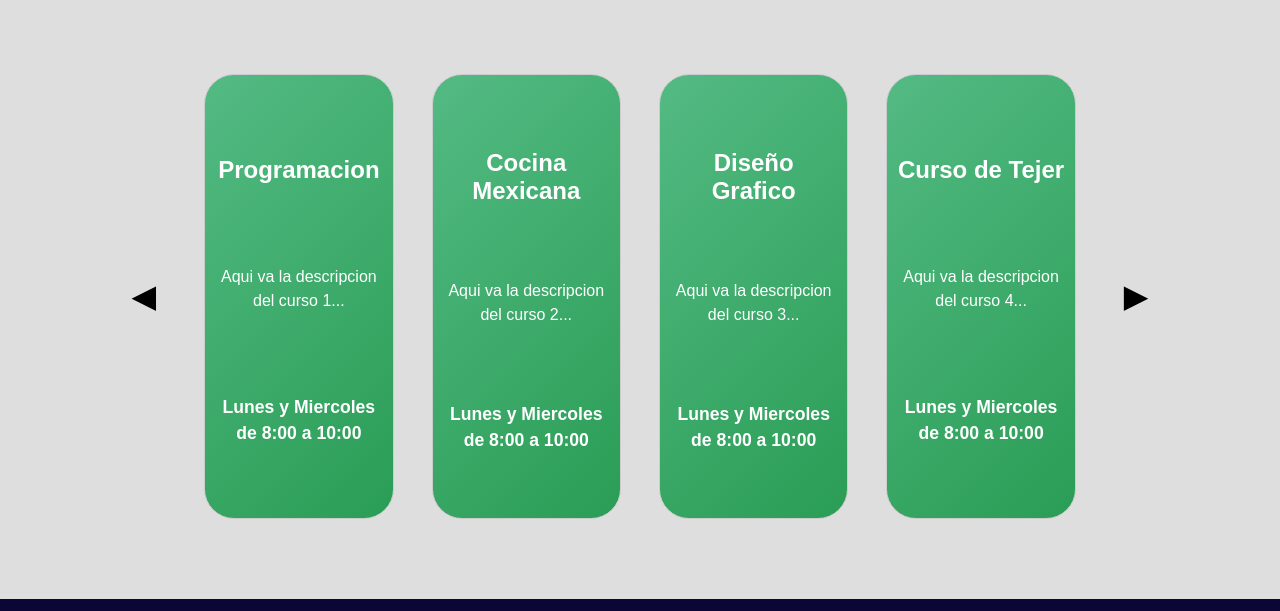
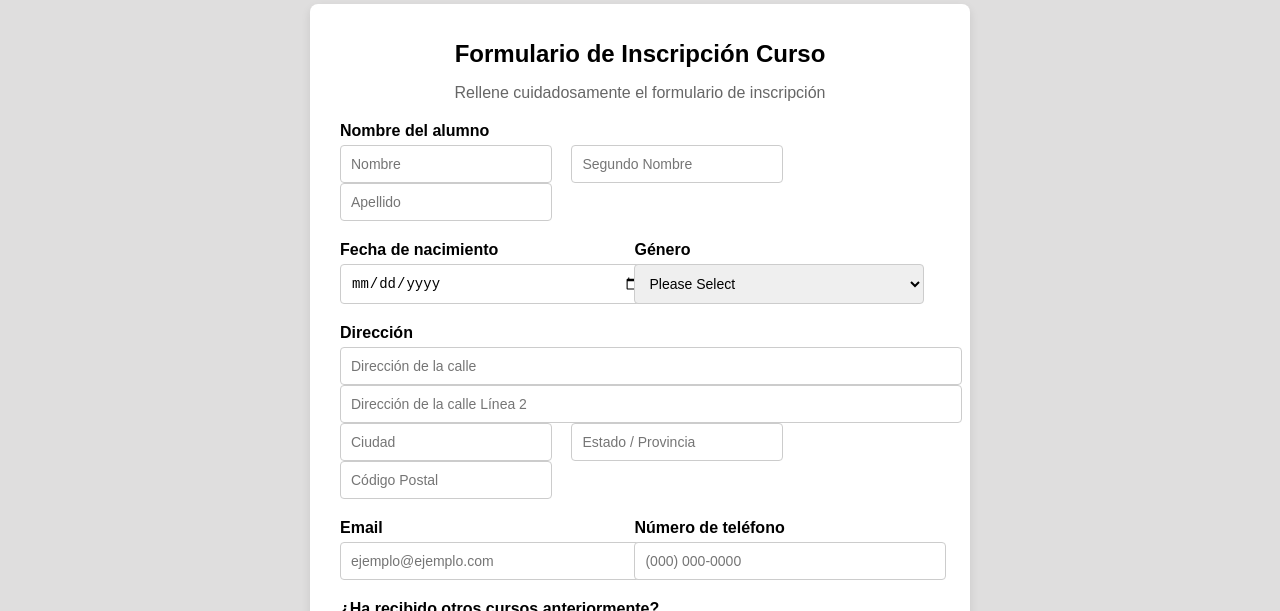
Before and after one commit to juanma91m/interfaces-TUDAI-TP5, a plain HTML site: page Preinscripcion.html in a window 1280 px wide. Shown: the part 101-712 px from the top of the page. Drawn offline with Linux system fonts and the light colour scheme.

Commit message:
Agregado formulario a preinscripcion

```diff
--- a/Preinscripcion.html
+++ b/Preinscripcion.html
@@ -22,10 +22,10 @@
             <a href="index.html">
                 <li class="menu">Cursos Presenciales</li>
             </a>
-            <a href="productos.html">
+            <a href="preinscripcion.html">
                 <li class="menuSelected">Preinscripcion</li>
             </a>
-            <a href="carrito.html">
+            <a href="nosotros.html">
                 <li class="menu">Nosotros</li>
             </a>
             <a href="contactate.html">
@@ -33,36 +33,86 @@
             </a>
         </ul>
     </nav>
-    <div class="contenido">
-        <div class="carousel-container">
-            <div class="arrow" id="prev-arrow">&#9664;</div>
-            <div class="carousel-track">
-                <a href="index.html" class="carousel-item">
-                    <h2>Programacion</h2>
-                    <p>Aqui va la descripcion del curso 1...</p>
-                    <p class="schedule">Lunes y Miercoles de 8:00 a 10:00</p>
-                </a>
-                <a href="index.html" class="carousel-item">
-                    <h2>Cocina Mexicana</h2>
-                    <p>Aqui va la descripcion del curso 2...</p>
-                    <p class="schedule">Lunes y Miercoles de 8:00 a 10:00</p>
-                </a>
-                <a href="index.html" class="carousel-item">
-                    <h2>Diseño Grafico</h2>
-                    <p>Aqui va la descripcion del curso 3...</p>
-                    <p class="schedule">Lunes y Miercoles de 8:00 a 10:00</p>
-
-                </a>
-                <a href="index.html" class="carousel-item">
-                    <h2>Curso de Tejer</h2>
-                    <p>Aqui va la descripcion del curso 4...</p>
-                    <p class="schedule">Lunes y Miercoles de 8:00 a 10:00</p>
-                </a>
-
+    <div class="contenido-preinscripcion">
+    <div class="form-container">
+        <h1>Formulario de Inscripción Curso</h1>
+        <p>Rellene cuidadosamente el formulario de inscripción</p>
+        <form>
+            <div class="form-group">
+                <label for="nombre">Nombre del alumno</label>
+                <div class="three-inputs">
+                    <input type="text" id="nombre" placeholder="Nombre">
+                    <input type="text" id="segundo-nombre" placeholder="Segundo Nombre">
+                    <input type="text" id="apellido" placeholder="Apellido">
+                </div>
             </div>
-            <div class="arrow" id="next-arrow">&#9654;</div>
-        </div>
+            <div class="form-group two-inputs">
+                <div>
+                    <label for="fecha-nacimiento">Fecha de nacimiento</label>
+                    <input type="date" id="fecha-nacimiento">
+                </div>
+                <div>
+                    <label for="genero">Género</label>
+                    <select id="genero">
+                        <option value="">Please Select</option>
+                        <option value="masculino">Masculino</option>
+                        <option value="femenino">Femenino</option>
+                        <option value="otro">Otro</option>
+                    </select>
+                </div>
+            </div>
+            <div class="form-group">
+                <label for="direccion">Dirección</label>
+                <input type="text" id="direccion-calle" placeholder="Dirección de la calle">
+                <input type="text" id="direccion-linea-2" placeholder="Dirección de la calle Línea 2">
+                <div class="three-inputs">
+                    <input type="text" id="ciudad" placeholder="Ciudad">
+                    <input type="text" id="estado" placeholder="Estado / Provincia">
+                    <input type="text" id="codigo-postal" placeholder="Código Postal">
+                </div>
+            </div>
+            <div class="form-group two-inputs">
+                <div>
+                    <label for="email">Email</label>
+                    <input type="email" id="email" placeholder="ejemplo@ejemplo.com">
+                </div>
+                <div>
+                    <label for="telefono">Número de teléfono</label>
+                    <input type="tel" id="telefono" placeholder="(000) 000-0000">
+                </div>
+            </div>
+            <div class="form-group">
+                <label>¿Ha recibido otros cursos anteriormente?</label>
+                <div class="radio-group">
+                    <label><input type="radio" name="cursos-previos" value="si"> Sí</label>
+                    <label><input type="radio" name="cursos-previos" value="no"> No</label>
+                </div>
+            </div>
+            <div class="form-group two-inputs">
+                <div>
+                    <label for="empresa">Empresa</label>
+                    <input type="text" id="empresa">
+                </div>
+                <div>
+                    <label for="cursos">Cursos</label>
+                    <select id="cursos">
+                        <option value="">Please Select</option>
+                        <option value="curso1">Curso 1</option>
+                        <option value="curso2">Curso 2</option>
+                        <option value="curso3">Curso 3</option>
+                    </select>
+                </div>
+            </div>
+            <div class="form-group">
+                <label for="comentarios">Comentarios adicionales</label>
+                <textarea id="comentarios" rows="4"></textarea>
+            </div>
+            <div class="form-group">
+                <button type="submit" class="btn-enviar">Enviar</button>
+            </div>
+        </form>
     </div>
+</div>
     <footer>
         <div>
             <a><i class="fa-solid fa-location-dot"></i> Direccion</a>
@@ -77,7 +127,7 @@
             <a><i class="fa-solid fa-fax"></i> Fax</a>
         </div>
     </footer>
-
+    </div>
 </body>
 
 </html>
--- a/css/estilos.css
+++ b/css/estilos.css
@@ -128,6 +128,77 @@ nav a {
     width:100%;
     padding: 10px 5%;
     background-color: #e6e6e6;
+}
+.contenido-preinscripcion {
+    box-sizing: border-box;
+    display: flex;
+    flex-direction: column;
+    justify-content: center;
+    align-items: center;
+    width:100%;
+    background-color: #dfdede;
+    padding: 10px 5%;
+}
+.form-container {
+    background: #fff;
+    border-radius: 8px;
+    box-shadow: 0 4px 10px rgba(0, 0, 0, 0.1);
+    padding: 20px 30px;
+    width: 100%;
+    max-width: 600px;
+}
+.form-container h1 {
+    font-size: 24px;
+    margin-bottom: 5px;
+    text-align: center;
+}
+.form-container p {
+    text-align: center;
+    color: #666;
+    margin-bottom: 20px;
+}
+
+.form-group {
+    margin-bottom: 20px;
+}
+
+label {
+    display: block;
+    font-weight: bold;
+    margin-bottom: 5px;
+}
+
+input, select, textarea {
+    width: 100%;
+    padding: 10px;
+    border: 1px solid #ccc;
+    border-radius: 4px;
+    font-size: 14px;
+}
+
+input[type="radio"] {
+    width: auto;
+    margin-right: 5px;
+}
+
+textarea {
+    resize: none;
+}
+
+.three-inputs input {
+    width: calc(33.333% - 10px);
+    display: inline-block;
+    margin-right: 15px;
+}
+
+.three-inputs input:last-child {
+    margin-right: 0;
+}
+
+.two-inputs > div {
+    width: calc(50% - 10px);
+    display: inline-block;
+    vertical-align: top;
 }
 .carousel-container {
     display: flex;
@@ -278,7 +349,7 @@ footer {
     display: flex;
     flex-direction: row;
     justify-content: space-evenly;
-    height: 90px;
+    min-height: 90px;
     width: 100%;
     background-color: #0c0636;
     min-width: 420px;
```
Also changed, not shown: index.html (+7 -6 lines).
